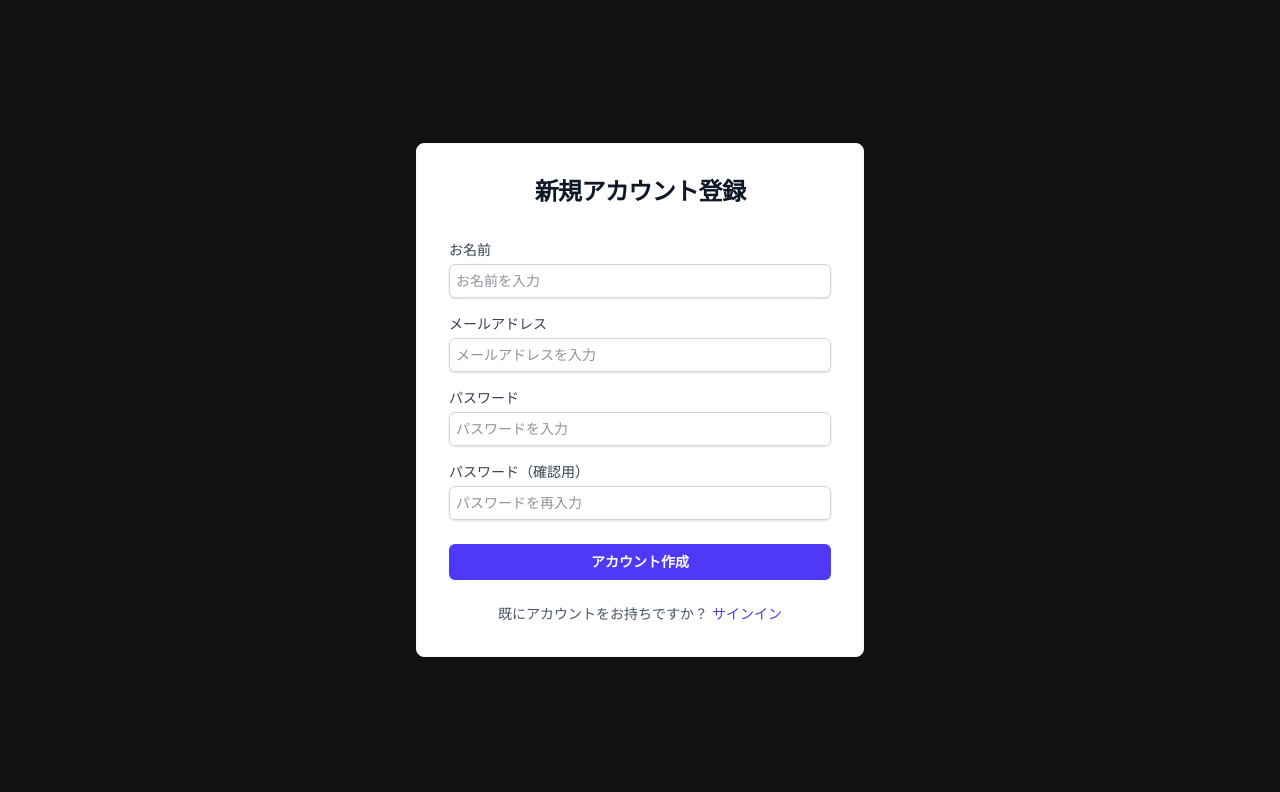
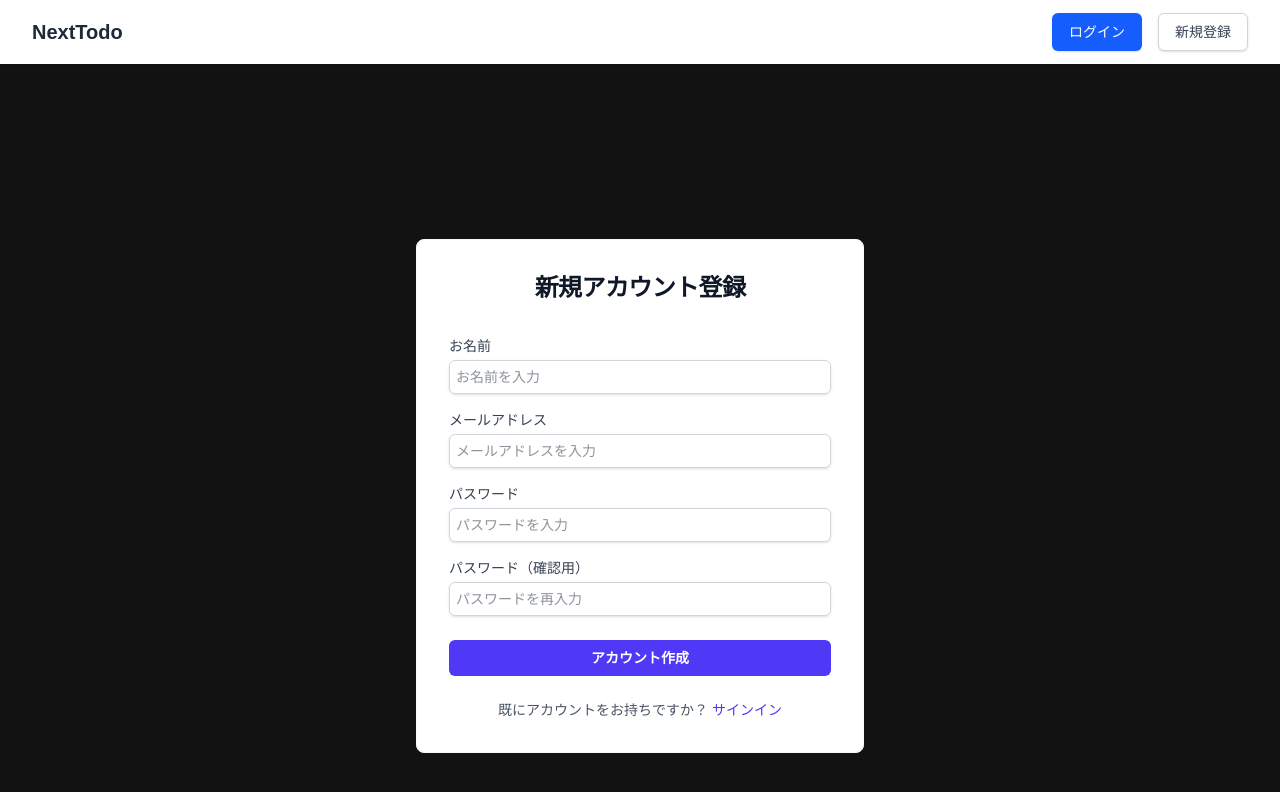
Before and after one commit to 4tk666/next-todo, a Next.js app: page /signUp in a window 1280 px wide. Shown: the top 792 px of the page. Built offline with nearby package versions, Linux system fonts and the light colour scheme; no server answers.

Commit message:
サインアウトの実装

```diff
--- a/docker-compose.yml
+++ b/docker-compose.yml
@@ -4,10 +4,11 @@ services:
   postgres:
     image: postgres:16-alpine
     container_name: next-todo-postgres
+    env_file: .env
     environment:
-      POSTGRES_USER: postgres
-      POSTGRES_PASSWORD: postgres
-      POSTGRES_DB: next_todo
+      POSTGRES_USER: ${POSTGRES_USER}
+      POSTGRES_PASSWORD: ${POSTGRES_PASSWORD}
+      POSTGRES_DB: ${POSTGRES_DB}
     ports:
       - "5432:5432"
     volumes:
--- a/src/app/layout.tsx
+++ b/src/app/layout.tsx
@@ -1,6 +1,7 @@
 import type { Metadata } from 'next'
 import './globals.css'
 import { AuthProvider } from '@/components/auth-provider'
+import { Header } from '@/components/header'
 
 export const metadata: Metadata = {
   title: 'Create Next App',
@@ -16,7 +17,12 @@ export default function RootLayout({
     <html lang="ja">
       <body>
         {/* AuthProvider はセッション（ログイン状態）をコンポーネントに共有するために必要 */}
-        <AuthProvider>{children}</AuthProvider>
+        <AuthProvider>
+          <div className="min-h-screen flex flex-col">
+            <Header />
+            <main className="flex-grow p-4 sm:p-6 lg:p-8">{children}</main>
+          </div>
+        </AuthProvider>
       </body>
     </html>
   )
--- /dev/null
+++ b/src/components/header.tsx
@@ -0,0 +1,45 @@
+import { auth } from '@/auth'
+import Link from 'next/link'
+import { SignOutButton } from './sign-out-button'
+
+export async function Header() {
+  const session = await auth()
+
+  return (
+    <header className="bg-white shadow">
+      <div className="max-w-7xl mx-auto px-4 sm:px-6 lg:px-8">
+        <div className="flex justify-between h-16">
+          <div className="flex">
+            <div className="flex-shrink-0 flex items-center">
+              <Link href="/" className="text-xl font-bold text-gray-800">
+                NextTodo
+              </Link>
+            </div>
+          </div>
+          <div className="flex items-center">
+            {session ? (
+              <div className="flex items-center space-x-4">
+                <SignOutButton />
+              </div>
+            ) : (
+              <div className="space-x-4">
+                <Link
+                  href="/signIn"
+                  className="inline-flex items-center px-4 py-2 border border-transparent text-sm font-medium rounded-md shadow-sm text-white bg-blue-600 hover:bg-blue-700 focus:outline-none focus:ring-2 focus:ring-offset-2 focus:ring-blue-500"
+                >
+                  ログイン
+                </Link>
+                <Link
+                  href="/signUp"
+                  className="inline-flex items-center px-4 py-2 border border-gray-300 text-sm font-medium rounded-md shadow-sm text-gray-700 bg-white hover:bg-gray-50 focus:outline-none focus:ring-2 focus:ring-offset-2 focus:ring-blue-500"
+                >
+                  新規登録
+                </Link>
+              </div>
+            )}
+          </div>
+        </div>
+      </div>
+    </header>
+  )
+}
--- /dev/null
+++ b/src/components/sign-out-button.tsx
@@ -0,0 +1,18 @@
+import { signOut } from '@/auth'
+import { Button } from './button'
+
+async function handleSignOut() {
+  'use server'
+  await signOut({
+    redirect: true,
+    redirectTo: '/',
+  })
+}
+
+export async function SignOutButton() {
+  return (
+    <form action={handleSignOut}>
+      <Button type="submit">ログアウト</Button>
+    </form>
+  )
+}
--- /dev/null
+++ b/src/middleware.ts
@@ -0,0 +1,44 @@
+import { auth } from '@/auth'
+import { DEFAULT_LOGIN_REDIRECT } from '@/routes'
+import { NextResponse } from 'next/server'
+import type { NextRequest } from 'next/server'
+
+// 認証なしでもアクセス可能なパス
+const publicPaths = ['/', '/signIn', '/signUp']
+
+
+const isPublicPath = (path: string) => publicPaths.includes(path)
+
+// 認証不要のパスを判定する関数
+// '/auth'はNextAuthのAPIエンドポイン
+// '/api'はAPIエンドポイント、'.'は静的ファイルを示す
+const isExcludedPath = (path: string) =>
+  path.startsWith('/api') || path.startsWith('/auth') || path.includes('.')
+
+// ミドルウェア関数
+export async function middleware(request: NextRequest) {
+  const session = await auth()
+  const path = request.nextUrl.pathname
+
+  // 認証済みでログインページにアクセスした場合はリダイレクト
+  if (!!session && (path === '/signIn' || path === '/signUp')) {
+    return NextResponse.redirect(new URL(DEFAULT_LOGIN_REDIRECT, request.url))
+  }
+  // 認証不要パスの場合はそのまま続行
+  if (isExcludedPath(path) || isPublicPath(path)) {
+    return NextResponse.next()
+  }
+
+  // 認証されていない場合はトップページにリダイレクト
+  if (!session) {
+    return NextResponse.redirect(new URL('/', request.url))
+  }
+
+  // それ以外の場合は続行
+  return NextResponse.next()
+}
+
+// マッチャー設定 - 適用対象のルートを指定
+export const config = {
+  matcher: ['/((?!_next/static|_next/image|favicon.ico).*)'],
+}
--- /dev/null
+++ b/src/routes.ts
@@ -0,0 +1,7 @@
+/**
+ * ルート定義
+ * アプリケーション内の様々なルートをここで一元管理します
+ */
+
+// ログイン後のデフォルトリダイレクト先
+export const DEFAULT_LOGIN_REDIRECT = '/'
```
